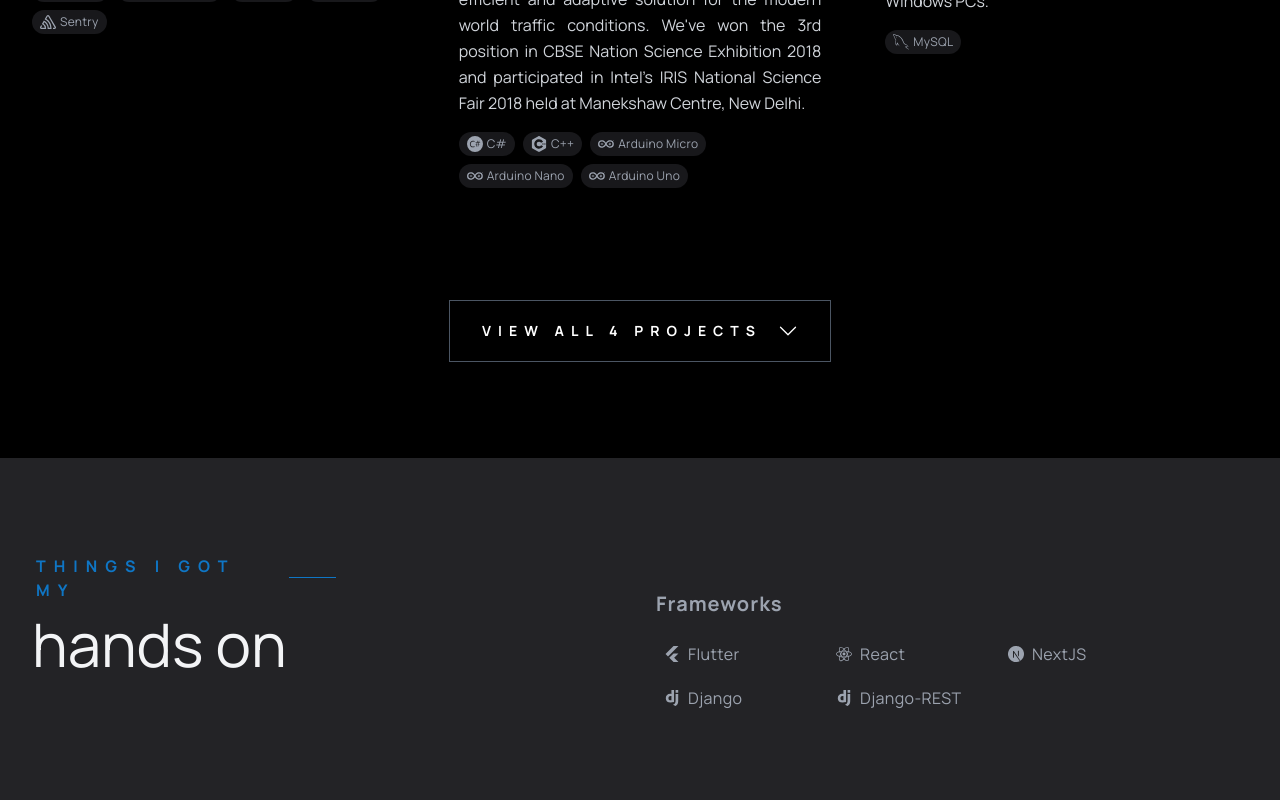
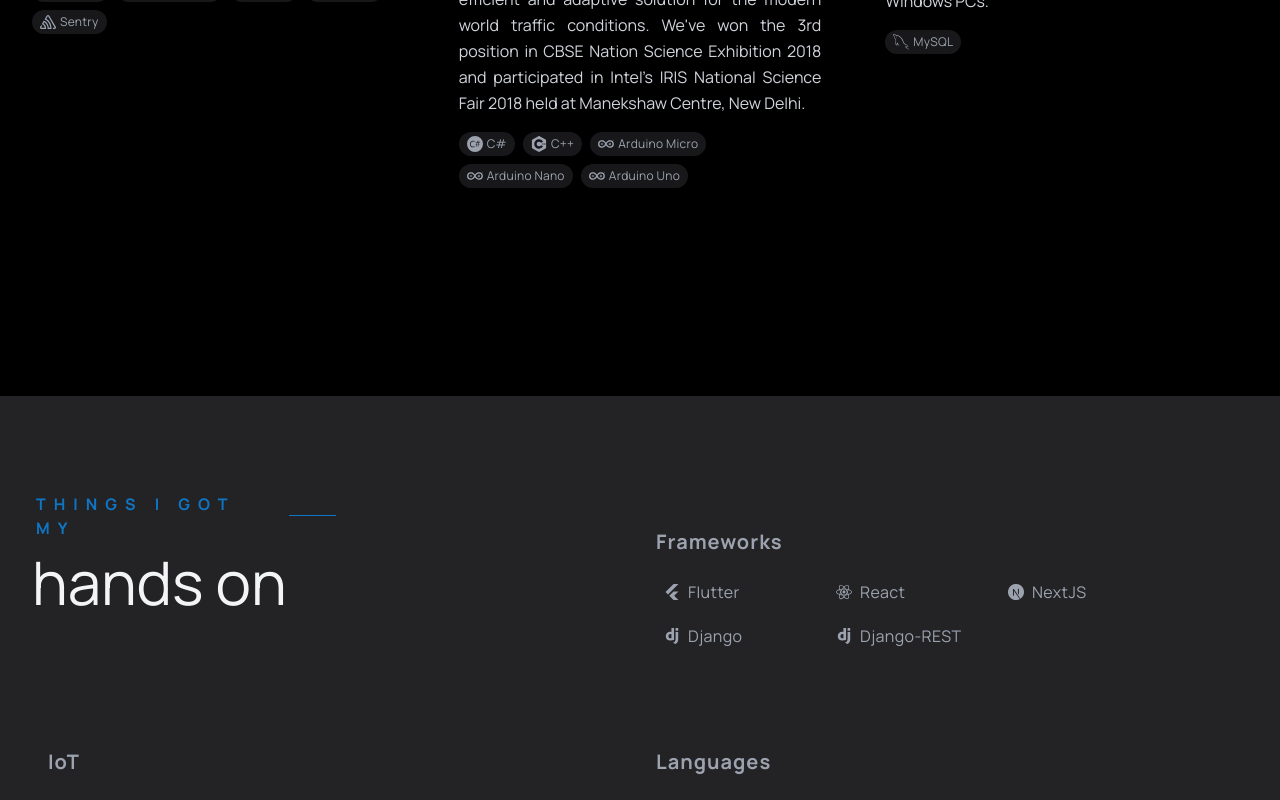
Before and after one commit to abhimanyurajeesh/abhimanyurajeesh, a Next.js app: page / in a window 1280 px wide. Shown: the part 1960-2760 px from the top of the page. Built offline with nearby package versions, Linux system fonts and the light colour scheme.

Commit message:
Update index.js

```diff
--- a/pages/index.js
+++ b/pages/index.js
@@ -122,7 +122,7 @@ export default function Home() {
               <ProjectCard key={index} project={project} />
             ))}
           </div>
-          {allProjects.length > 3 && (
+          {allProjects.length > 4 && (
             <div ref={projectsToggleButtonRef} className="flex justify-center">
               <SecondaryButton
                 Icon={showAllProjects ? BsChevronUp : BsChevronDown}
```
